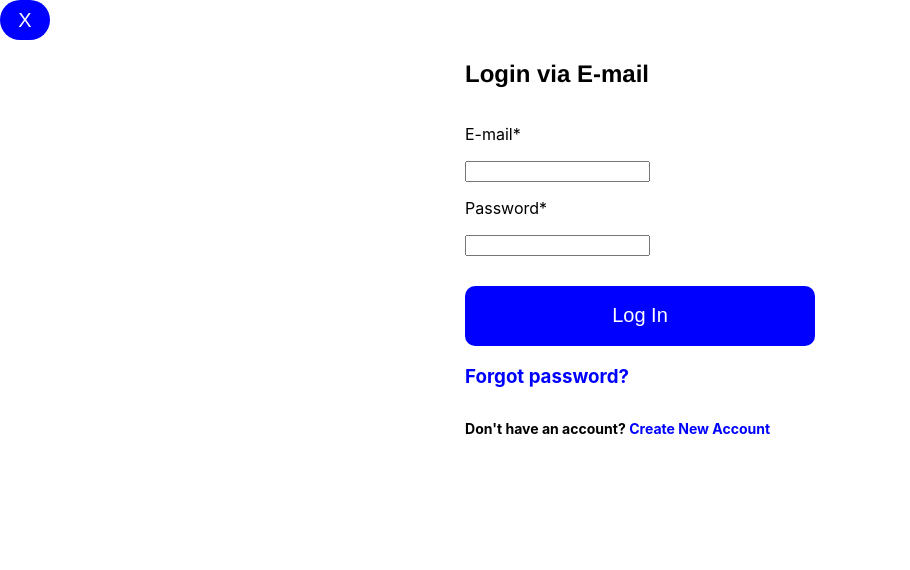
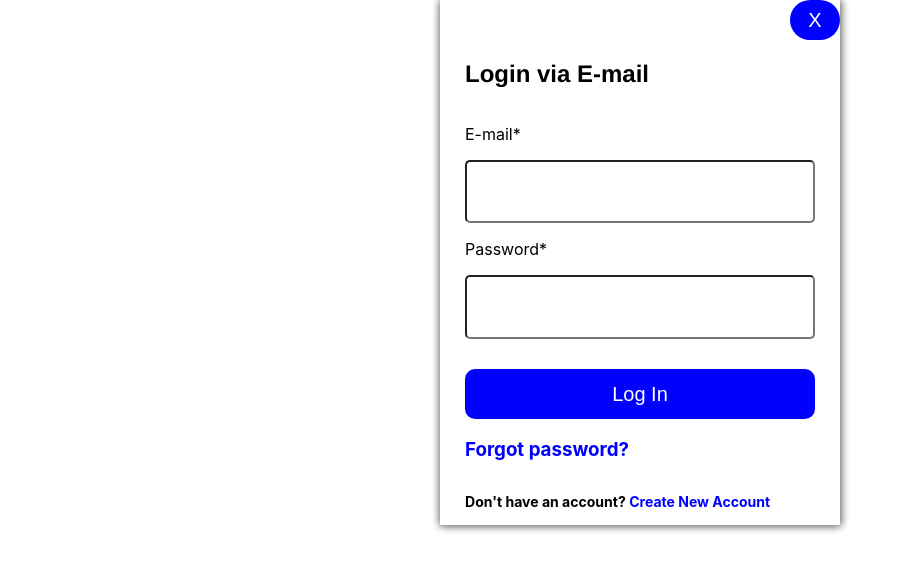
Before and after one commit to mbragi/Jelly-frontend, a React (Create React App) app: page /login in a window 1280 px wide. Shown: the top 570 px of the page, without its empty margins (0-910 px from the left). Built offline with nearby package versions, Linux system fonts and the light colour scheme.

Commit message:
chore:Added padding to input and resized login button

```diff
--- a/src/pages/login/LoginPage.css
+++ b/src/pages/login/LoginPage.css
@@ -1,7 +1,23 @@
+*{
+    box-sizing: border-box;
+}
+.login-container{
+    max-width: 100%;
+    width: 400px;
+    margin: 0 auto;
+    box-sizing: border-box;
+    box-shadow: -0.5px 0.5px 8px gray,  0.5px -0.5px 8px gray;
+}
+
 .login-page{
     max-width: 100%;
     width: 350px;
     margin: auto;
+}
+
+.cancel-button{
+    display: flex;
+    justify-content: flex-end;
 }
 
 .login-page-form{
@@ -11,6 +27,14 @@
 
 .login-page-header h2{
     font-family: 'Franklin Gothic Medium', 'Arial Narrow', Arial, sans-serif;
+}
+
+.gen-input{
+    font-size: 1rem;
+    padding: 1.3rem;
+    width: 100%;
+    border-radius: 5px;
+    display: flex;
 }
 
 .login-button{
--- a/src/pages/login/LoginPage.jsx
+++ b/src/pages/login/LoginPage.jsx
@@ -3,14 +3,15 @@ import './LoginPage.css'
 import Button from '../../components/button/Button'
 
 function LoginPage() {
+    return (
+        <div className='login-container'>
 
- return (
-  <div className='container'>
             <div className='cancel-button'>
                 <Button content={'X'} style={{ width: '50px', borderRadius: '30px', height: '40px' }} />
             </div>
 
             <div className='login-page'>
+
                 <div className='login-page-header'>
                     <h2>Login via E-mail</h2>
                 </div>
@@ -28,7 +29,7 @@ function LoginPage() {
 
 
                     <div className='login-button'>
-      <Button type={'submit'} content='Log In' style={{ width: '100%', height: '60px', borderRadius: '10px' }} />
+                        <Button type={'submit'} content='Log In' style={{ width: '100%', height: '50px', borderRadius: '10px' }} />
                     </div>
 
 
@@ -38,7 +39,6 @@ function LoginPage() {
 
                     <div className='create-new-account'>
                         <h3>Don't have an account? <span>Create New Account</span></h3>
-
                     </div>
 
                 </form>
--- a/src/pages/register/RegisterPage.css
+++ b/src/pages/register/RegisterPage.css
@@ -2,7 +2,7 @@
     box-sizing: border-box;
 }
 
-.container{
+.register-container{
     max-width: 100%;
     width: 400px;
     margin: 0 auto;
@@ -33,7 +33,7 @@
 
 .gen-input{
     font-size: 1rem;
-    padding: 1rem;
+    padding: 1.3rem;
     width: 100%;
     border-radius: 5px;
     display: flex;
--- a/src/pages/register/RegisterPage.jsx
+++ b/src/pages/register/RegisterPage.jsx
@@ -4,7 +4,7 @@ import Button from '../../components/button/Button'
 
 function RegisterPage() {
     return (
-    <div className='container'>
+        <div className='register-container'>
 
             <div className='cancel-button'>
                 <Button content ='X' style={{width:'50px', borderRadius:'30px' ,height:'40px'}}/>
@@ -53,6 +53,7 @@ function RegisterPage() {
                 </form>
 
             </div>
+
         </div>
     )
 }
```
Lines whose indentation alone changed are shown as unchanged.
